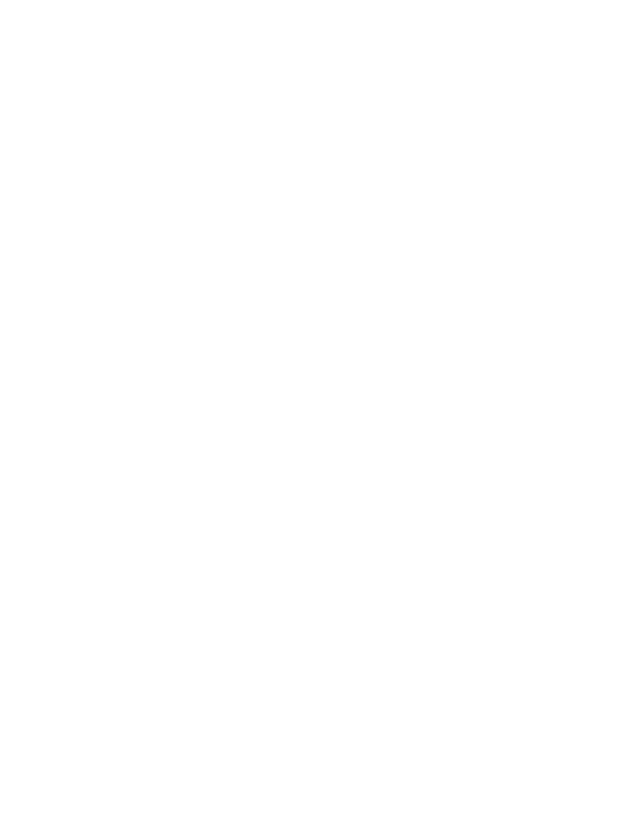
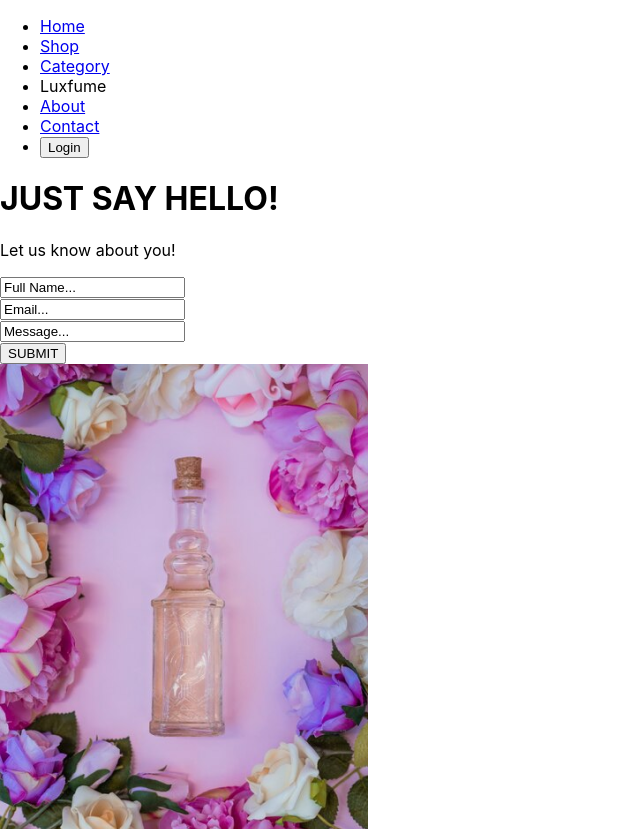
Before and after one commit to AlaaZaiter/Perfumes-Frontend, a React (Create React App) app: page / in a window 1280 px wide. Shown: the whole page, without its empty margins (0-640 px from the left). Before the commit the page ends 800 px from the top, so only its background shows below. Built offline with nearby package versions, Linux system fonts and the light colour scheme.

Commit message:
"Added Contact component structure"

```diff
--- a/src/App.js
+++ b/src/App.js
@@ -1,8 +1,10 @@
 import HomePage from "./Components/HomePage";
+import Contact from "./Components/Contact";
 function App() {
   return (
     <div>
       <HomePage/>
+      <Contact/>
     </div>
   );
 }
--- /dev/null
+++ b/src/Components/Contact.jsx
@@ -0,0 +1,43 @@
+import React from 'react';
+import '../ComponentCSS/Contact.css';
+
+
+const Contact = () => {
+    return (
+      <div className="bodyA">
+        <div className="containerAA">
+          <div className="barA">
+            <ul>
+              <li><a href="#">Home</a></li>
+              <li><a href="#">Shop</a></li>
+              <li><a href="#">Category</a></li>
+              <li><a className="luxA">Luxfume</a></li>
+              <li><a href="#">About</a></li>
+              <li><a href="#">Contact</a></li>
+              <li><input type="submit" value="Login" className="loginA" href="#" /></li>
+            </ul>
+          </div>
+          <div className="containerAB">
+            <div className="elementA">
+              <h1 className="justA">JUST SAY HELLO!</h1>
+              <p className="letA">Let us know about you!</p>
+              <form action="#" method="post" className="FormAss">
+                <input type="text" id="fullname" name="fullname" defaultValue="Full Name..." required className="textareaA" />
+                <br />
+                <input type="email" id="email" name="email" defaultValue="Email..." required className="textareaA" />
+                <br />
+                <input id="message" name="message" rows="5" defaultValue="Message..." required className="textareaB" />
+                <br />
+                <input type="submit" value="SUBMIT" className="submitA" />
+              </form>
+            </div>
+            <div className="elementB">
+              <img src="/images/Rectangle 9.png" className="imgA9" alt="Rectangle 9" />
+            </div>
+          </div>
+        </div>
+      </div>
+    );
+  };
+
+  export default Contact;
```
Also changed, not shown: public/images/Rectangle 9.png (added), src/ComponentCSS/Contact.css (added).
